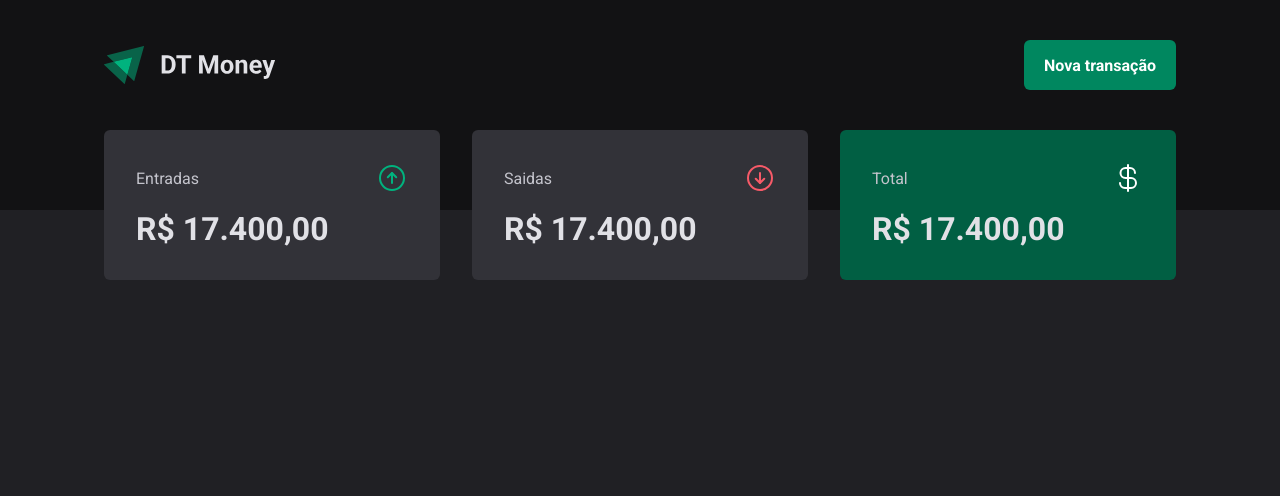
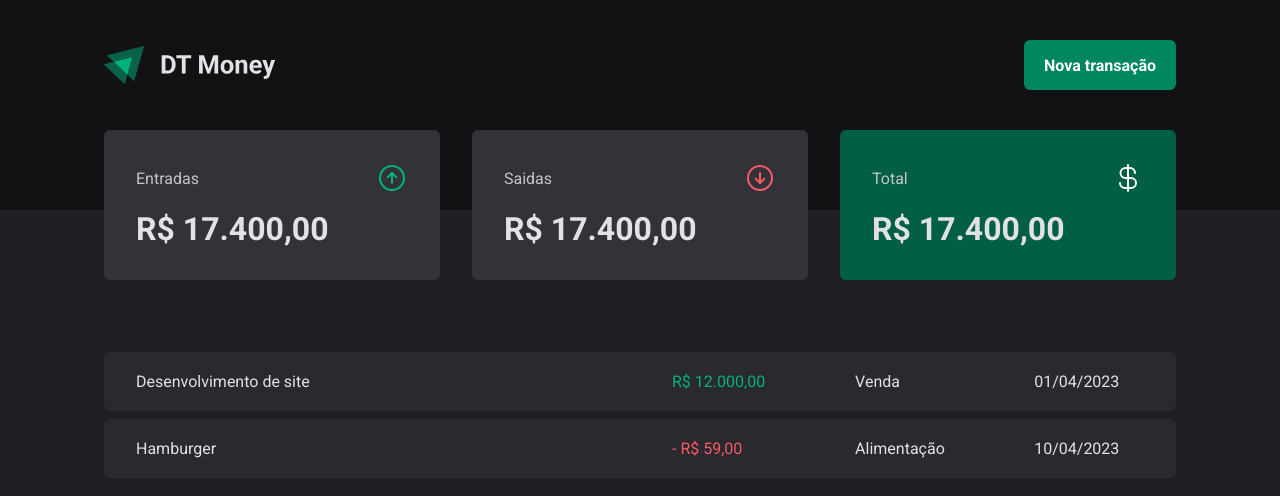
Before and after one commit to felipemjesus/rocketseat-reactjs, a React (Vite) app in the folder aulas/03-consumo-de-api/: page / in a window 1280 px wide. Shown: the top 496 px of the page. Built offline with nearby package versions, Linux system fonts and the light colour scheme.

Commit message:
Aula - Tabela de transações

```diff
--- a/aulas/03-consumo-de-api/src/pages/Transactions/index.tsx
+++ b/aulas/03-consumo-de-api/src/pages/Transactions/index.tsx
@@ -1,11 +1,39 @@
 import { Header } from "../../components/Header";
 import { Summary } from "../../components/Summary";
+import { PriceHighlight, TransactionsContainer, TransactionsTable } from "./styles";
 
 export function Transactions() {
   return (
     <div>
       <Header />
       <Summary />
+
+      <TransactionsContainer>
+        <TransactionsTable>
+          <tbody>
+            <tr>
+              <td width="50%">Desenvolvimento de site</td>
+              <td>
+                <PriceHighlight variant="income">
+                  R$ 12.000,00
+                </PriceHighlight>
+              </td>
+              <td>Venda</td>
+              <td>01/04/2023</td>
+            </tr>
+            <tr>
+              <td width="50%">Hamburger</td>
+              <td>
+                <PriceHighlight variant="outcome">
+                  - R$ 59,00
+                </PriceHighlight>
+              </td>
+              <td>Alimentação</td>
+              <td>10/04/2023</td>
+            </tr>
+          </tbody>
+        </TransactionsTable>
+      </TransactionsContainer>
     </div>
   );
 }
--- a/aulas/03-consumo-de-api/src/pages/Transactions/styles.ts
+++ b/aulas/03-consumo-de-api/src/pages/Transactions/styles.ts
@@ -0,0 +1,38 @@
+import styled from "styled-components";
+
+export const TransactionsContainer = styled.main`
+  width: 100%;
+  max-width: 1120px;
+  margin: 4rem auto 0;
+  padding: 0 1.5rem;
+`
+
+export const TransactionsTable = styled.table`
+  width: 100%;
+  border-collapse: separate;
+  border-spacing: 0 0.5rem;
+  margin-top: 1.5rem;
+
+  td {
+    padding: 1.25rem 2rem;
+    background: ${({ theme }) => theme["gray-700"]};
+
+    &:first-child {
+      border-top-left-radius: 6px;
+      border-bottom-left-radius: 6px;
+    }
+
+    &:last-child {
+      border-top-right-radius: 6px;
+      border-bottom-right-radius: 6px;
+    }
+  }
+`
+
+interface PriceHighlightProps {
+  variant: "income" | "outcome";
+}
+
+export const PriceHighlight = styled.span<PriceHighlightProps>`
+  color: ${({ variant, theme }) => variant === "income" ? theme["green-300"] : theme["red-300"]};
+`
```
